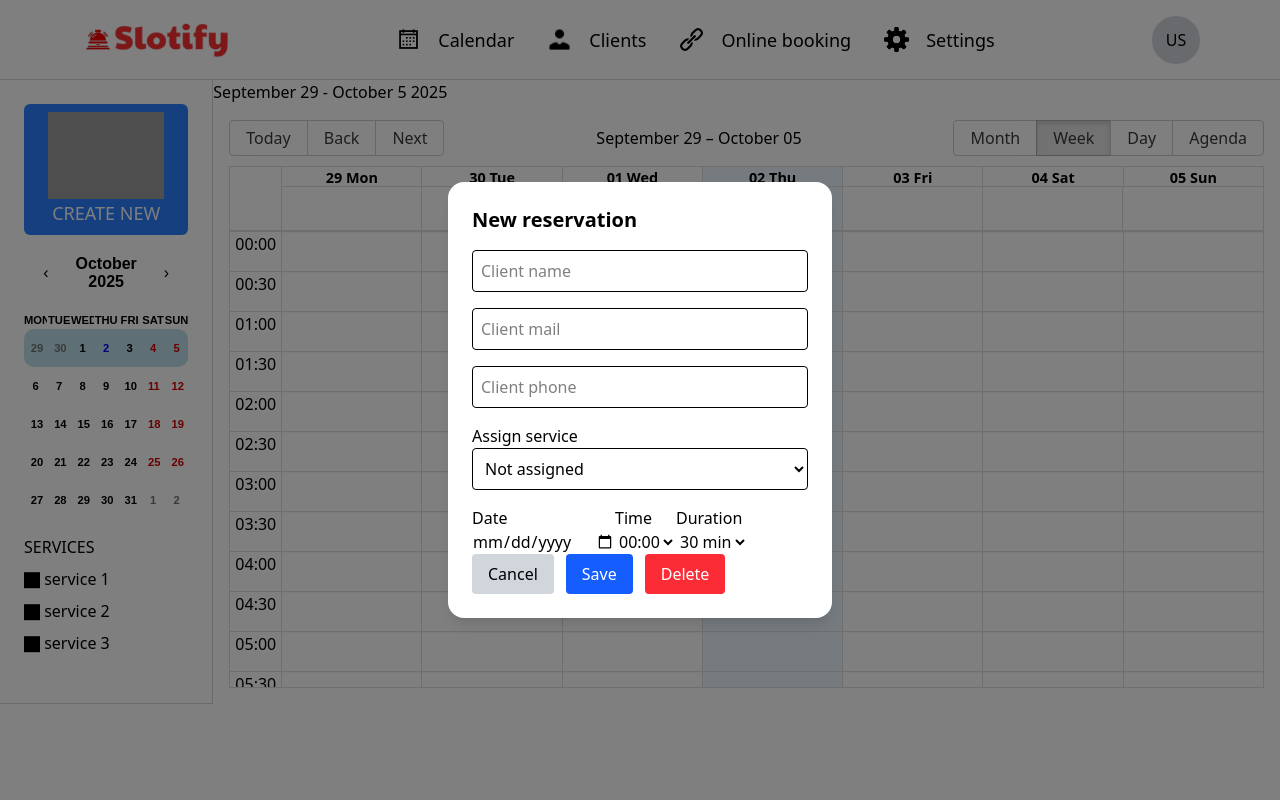
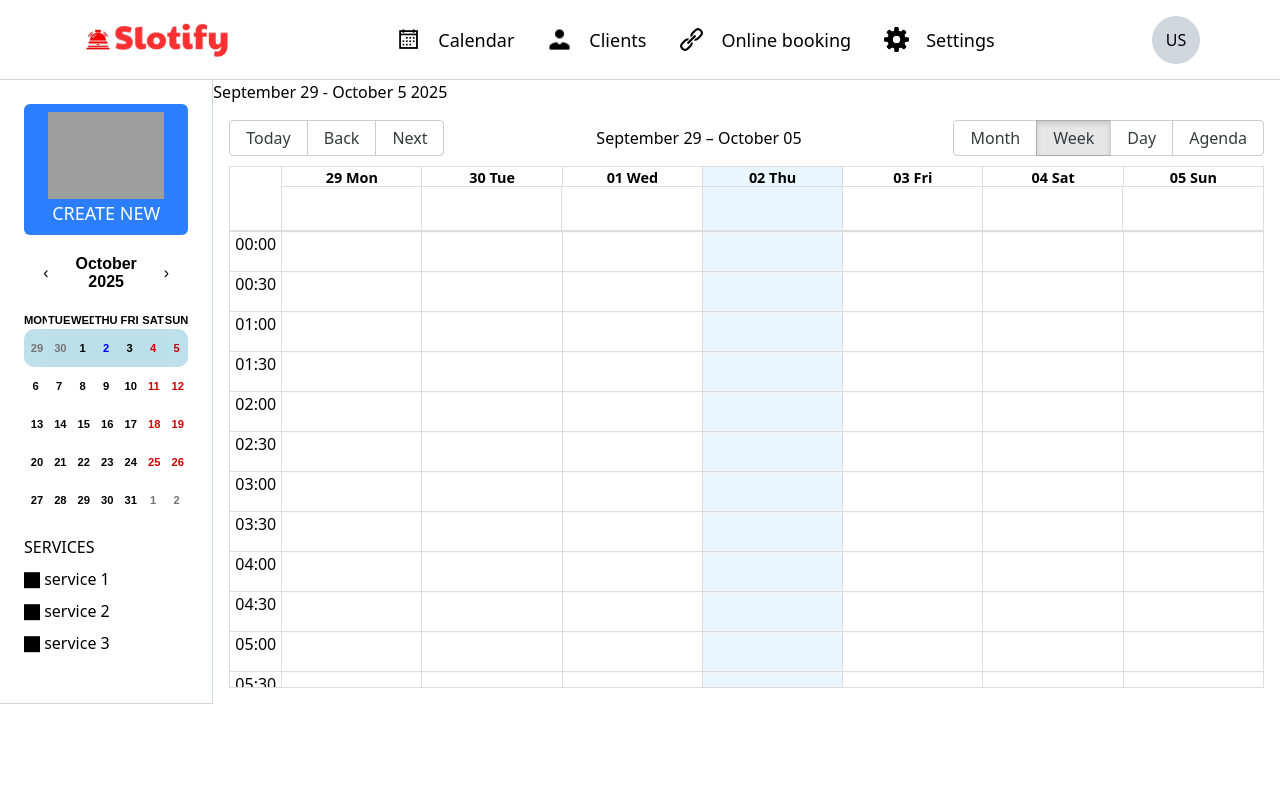
Before and after one commit to Jaros-777/slotify-frontend, a React (Vite) app: page /calendar in a window 1280 px wide. Shown: the top 800 px of the page. Built offline with nearby package versions, Linux system fonts and the light colour scheme; grey boxes are pictures that could not be loaded.

Commit message:
feat(admin,calendar): update style and security reservation form

```diff
--- a/src/pages/Admin/components/Calendar/components/BigCalendar.tsx
+++ b/src/pages/Admin/components/Calendar/components/BigCalendar.tsx
@@ -75,7 +75,7 @@ export const BigCalendar = () => {
 
 
 
-  const [isModalOpen, setIsModalOpen] = useState(true);
+  const [isModalOpen, setIsModalOpen] = useState(false);
   const [newEvent, setNewEvent] = useState<Partial<EventType>>({});
   const [selectedDuration, setSelectedDuration] = useState<number>(30);
 
@@ -93,6 +93,7 @@ export const BigCalendar = () => {
     });
     setIsModalOpen(true);
   };
+
 
   const handleAddEvent = () => {
     if (newEvent.name && newEvent.start) {
@@ -169,8 +170,15 @@ export const BigCalendar = () => {
             <h2 className="text-xl font-semibold mb-4 text-center">
               New reservation
             </h2>
+            <form
+              onSubmit={(e) => {
+                e.preventDefault(); // żeby nie przeładowywało strony
+                handleAddEvent();
+              }}
+            >
               <input
                 type="text"
+                required
                 placeholder="Client name"
                 value={newEvent.name || ""}
                 onChange={(e) =>
@@ -188,15 +196,20 @@ export const BigCalendar = () => {
                 className="w-full border p-2 rounded mb-4"
               />
               <input
-              type="number"
+                type="tel"
+                pattern="[0-9]+"
                 placeholder="Client phone"
+                minLength={9}
+                maxLength={9}
                 value={newEvent.phone || undefined}
                 onChange={(e) =>
                   setNewEvent({ ...newEvent, phone: Number(e.target.value) })
                 }
                 className="w-full border p-2 rounded mb-4"
               />
-            <p>Assign service</p>
+
+
+              <p className=" font-medium">Assign service</p>
               <select
                 value={newEvent.service ?? services[0].id}
                 onChange={(e) =>
@@ -210,10 +223,12 @@ export const BigCalendar = () => {
                   </option>
                 ))}
               </select>
-            <div className="flex">
+              <div className="flex w-full justify-between">
                 <div>
-                <p>Date</p>
-                <input type="date"
+                  <p className=" font-medium">Date</p>
+                  <input
+                    className="border-1 border-black px-2 py-1 h-[2em]"
+                    type="date"
                     value={newEvent.start ? newEvent.start.toLocaleDateString("en-CA") : ""}
                     onChange={(e) => {
                       if (!newEvent.start) return;
@@ -238,8 +253,9 @@ export const BigCalendar = () => {
 
                 </div>
                 <div>
-                <p>Time</p>
+                  <p className=" font-medium">Time</p>
                   <select
+                    className="border-1 border-black px-2 py-1 h-[2em]"
                     value={
                       newEvent.start
                         ? `${newEvent.start.getHours().toString().padStart(2, "0")}:${newEvent.start
@@ -271,8 +287,9 @@ export const BigCalendar = () => {
                   </select>
                 </div>
                 <div>
-                <p>Duration</p>
+                  <p className=" font-medium">Duration</p>
                   <select
+                    className="border-1 border-black px-2 py-1 h-[2em]"
                     value={selectedDuration}
                     onChange={(e) => setSelectedDuration(Number(e.target.value))}
                   >
@@ -284,25 +301,31 @@ export const BigCalendar = () => {
                   </select>
                 </div>
               </div>
-            <div className="flex justify-end gap-3">
+              <div className="flex w-full justify-between pt-4 mt-4 border-t-1 border-gray-300 ">
+                <div className="flex gap-3">
                   <button
-                onClick={() => setIsModalOpen(false)}
-                className="px-4 py-2 bg-gray-300 rounded hover:bg-gray-400 duration-200"
-              >
-                Cancel
-              </button>
-              <button
-                onClick={handleAddEvent}
-                className="px-4 py-2 bg-blue-600 text-white rounded hover:bg-blue-700 duration-200"
+                    type="submit"
+                    className="px-4 py-2 bg-blue-600 text-white rounded font-medium hover:bg-blue-700 duration-200"
                   >
                     Save
                   </button>
                   <button
+                    onClick={() => setIsModalOpen(false)}
+                    className="px-4 py-2 bg-gray-300 rounded font-medium hover:bg-gray-400 duration-200"
+                  >
+                    Cancel
+                  </button>
+                </div>
+
+
+                <button
                   onClick={() => handleDeleteEvent(newEvent.id)}
-                className="px-4 py-2 bg-red-500 text-white rounded hover:bg-red-700 duration-200">
+                  className="px-4 py-2 text-red-500 font-medium rounded hover:bg-red-700 duration-200">
                   Delete
                 </button>
+
               </div>
+            </form>
           </div>
         </div>
       )}
```
Lines whose indentation alone changed are shown as unchanged.
